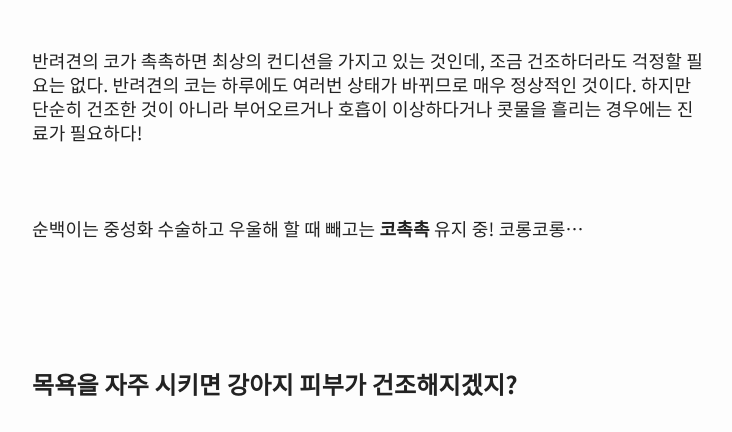
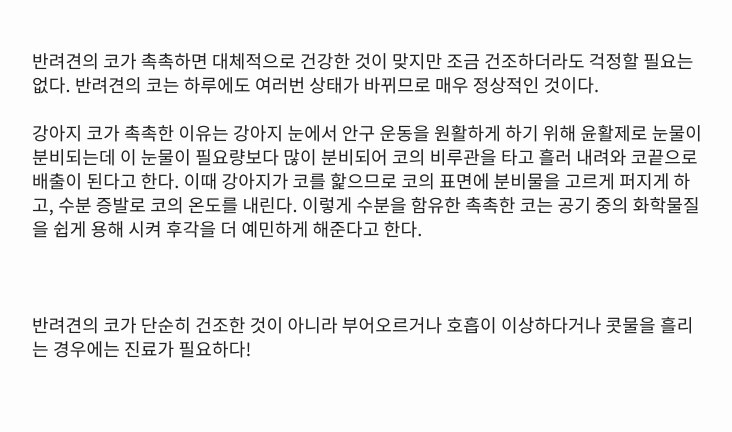
Before and after one commit to nayoungeee/naketer, a Jekyll site: the page built from _posts/2019-08-08-코가-촉촉한-강아지는-건강해.md, in a window 1280 px wide and 900 px high, scrolled down 1304 px, cut to the strip 213-645 px from the top of the window. Shown: the whole strip, without its empty margins (270-1002 px from the left). Built offline with Jekyll 4.4.1, drawn with Linux system fonts in a browser that asks for light colours; comment, search, counter and statistics services are not loaded.

Commit message:
Update 2019-08-08-코가-촉촉한-강아지는-건강해.md

```diff
--- a/_posts/2019-08-08-코가-촉촉한-강아지는-건강해.md
+++ b/_posts/2019-08-08-코가-촉촉한-강아지는-건강해.md
@@ -12,7 +12,7 @@
  - 반려견
  - 반려동물
  - 반려견상식
-description: 반려견을 키우는 당신이라면 알아야 하는 상식
+description: 강아지 코가 촉촉하면 건강하다는 것은 대체적으로 맞는 이야기이지만 촉촉하지 않다고 해서 건강하지 않는 것은 아니다. 가볍게 알았던 반려견 정보 조금 더 알아보자.
 ---
 
 
@@ -37,7 +37,13 @@
 
 <Br>
 
-반려견의 코가 촉촉하면 최상의 컨디션을 가지고 있는 것인데, 조금 건조하더라도 걱정할 필요는 없다. 반려견의 코는 하루에도 여러번 상태가 바뀌므로 매우 정상적인 것이다. 하지만 단순히 건조한 것이 아니라 부어오르거나 호흡이 이상하다거나 콧물을 흘리는 경우에는 진료가 필요하다!
+반려견의 코가 촉촉하면 대체적으로 건강한 것이 맞지만 조금 건조하더라도 걱정할 필요는 없다. 반려견의 코는 하루에도 여러번 상태가 바뀌므로 매우 정상적인 것이다.
+
+강아지 코가 촉촉한 이유는 강아지 눈에서 안구 운동을 원활하게 하기 위해 윤활제로 눈물이 분비되는데 이 눈물이 필요량보다 많이 분비되어 코의 비루관을 타고 흘러 내려와 코끝으로 배출이 된다고 한다. 이때 강아지가 코를 핥으므로 코의 표면에 분비물을 고르게 퍼지게 하고, 수분 증발로 코의 온도를 내린다. 이렇게 수분을 함유한 촉촉한 코는 공기 중의 화학물질을 쉽게 용해 시켜 후각을 더 예민하게 해준다고 한다.
+
+<Br>
+
+반려견의 코가 단순히 건조한 것이 아니라 부어오르거나 호흡이 이상하다거나 콧물을 흘리는 경우에는 진료가 필요하다!
 
 <Br>
 
```
